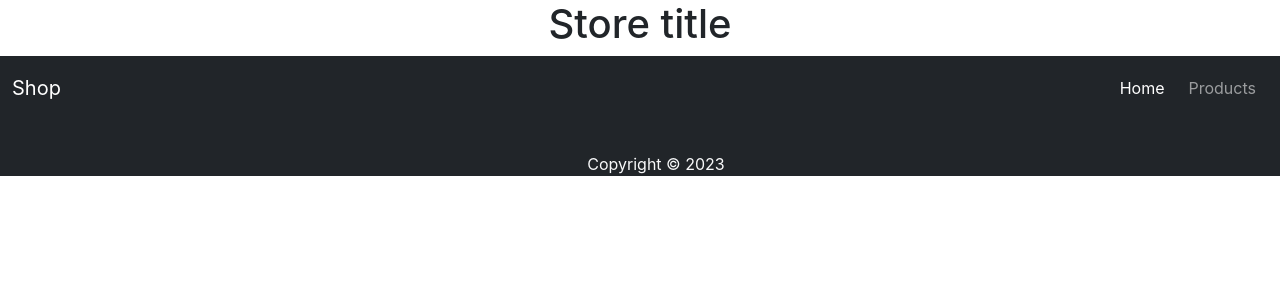
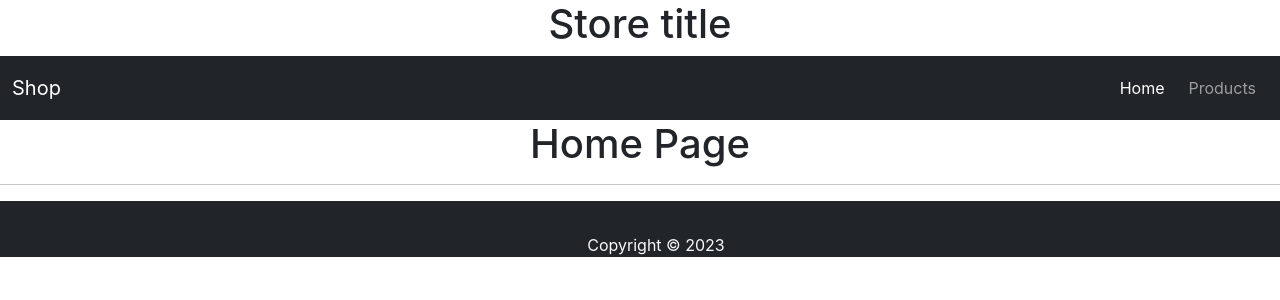
Before and after one commit to apyosi/ecommerce-shop, a React (Create React App) app: page / in a window 1280 px wide. Shown: the top 300 px of the page. Built offline with nearby package versions, Linux system fonts and the light colour scheme; no server answers.

Commit message:
Add Home h1 element

```diff
--- a/src/pages/Home.js
+++ b/src/pages/Home.js
@@ -4,7 +4,8 @@ import React from "react";
 function Home({ products }) {
   return (
     <main id="home">
-
+      <h1>Home Page</h1>
+      <hr />
       {/* <div
         id="carouselExampleInterval"
         className="carousel slide"
```
